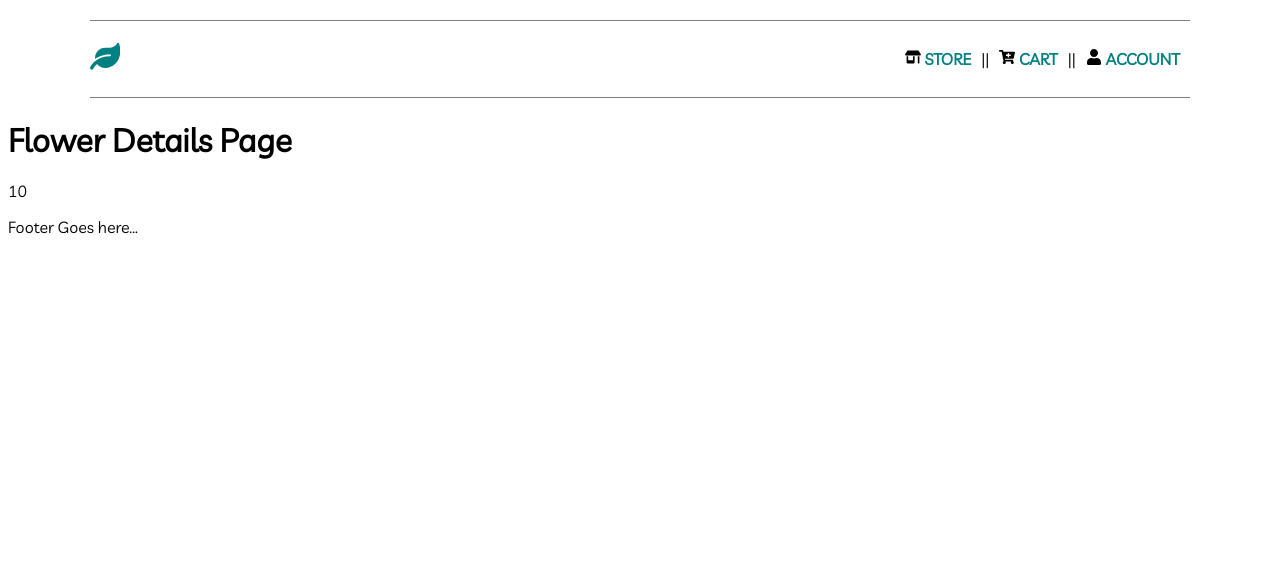
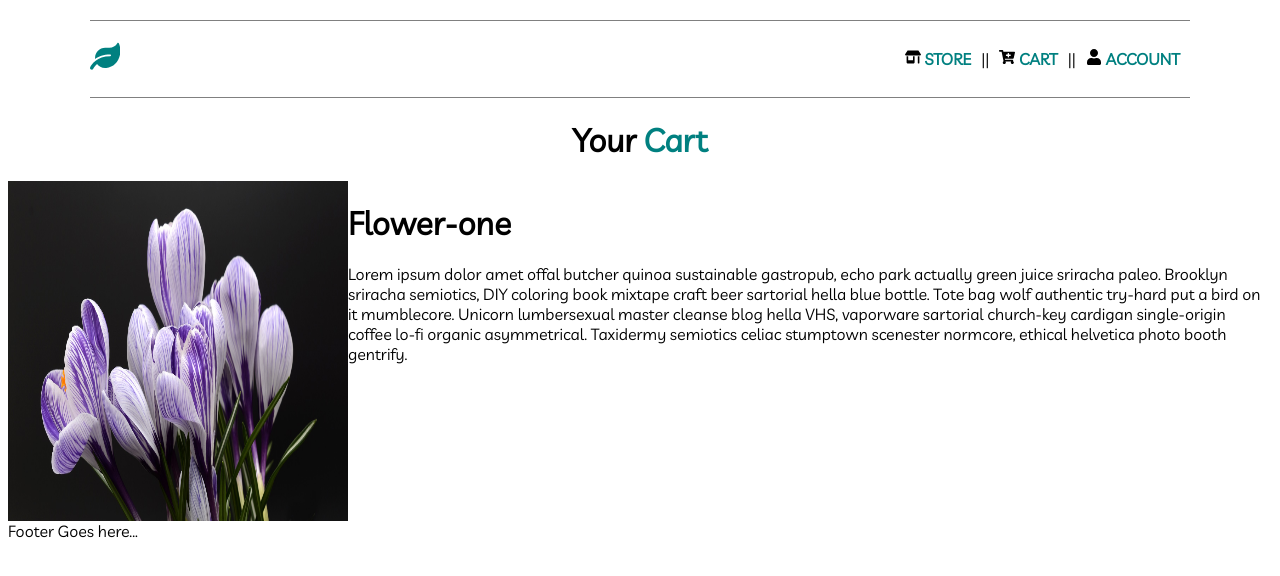
Before and after one commit to albertdugba/react-ecomerce-shop, a React (Create React App) app: page /details in a window 1280 px wide. Shown: the top 576 px of the page. Built offline with nearby package versions, Linux system fonts and the light colour scheme.

Commit message:
Added a details component

```diff
--- a/src/components/Details.js
+++ b/src/components/Details.js
@@ -1,15 +1,24 @@
 import React from "react";
+import styled from "styled-components";
+
 import { FlowerConsumer } from "./Context";
+import Title from "./Title";
 
 const Details = () => {
   return (
     <FlowerConsumer>
       {value => {
-        const { title, img, id, price } = value.flowerDetails;
+        const { title, img, id, price, info } = value.flowerDetails;
         return (
           <div>
-            <h1>Flower Details Page</h1>
-            <p>{price}</p>
+            <Title name="Your" title="Cart" />
+            <FlowerDetails>
+              <img src={img} alt="" />
+              <div className="flower-details">
+                <h1>{title}</h1>
+                <p>{info}</p>
+              </div>
+            </FlowerDetails>
           </div>
         );
       }}
@@ -17,4 +26,13 @@ const Details = () => {
   );
 };
 
+const FlowerDetails = styled.div`
+  display: flex;
+
+  img {
+    width: 340px;
+    height: 340px;
+  }
+`;
+
 export default Details;
--- a/src/data/data.js
+++ b/src/data/data.js
@@ -91,7 +91,7 @@ export const shopFlowers = [
 export const flowerDetails = {
   id: uuid(),
   title: "Flower-one",
-  img: "./img/product-1.jpg",
+  img: "./img/flower-01.jpg",
   price: 10,
   company: "Ohioma",
   info:
```
